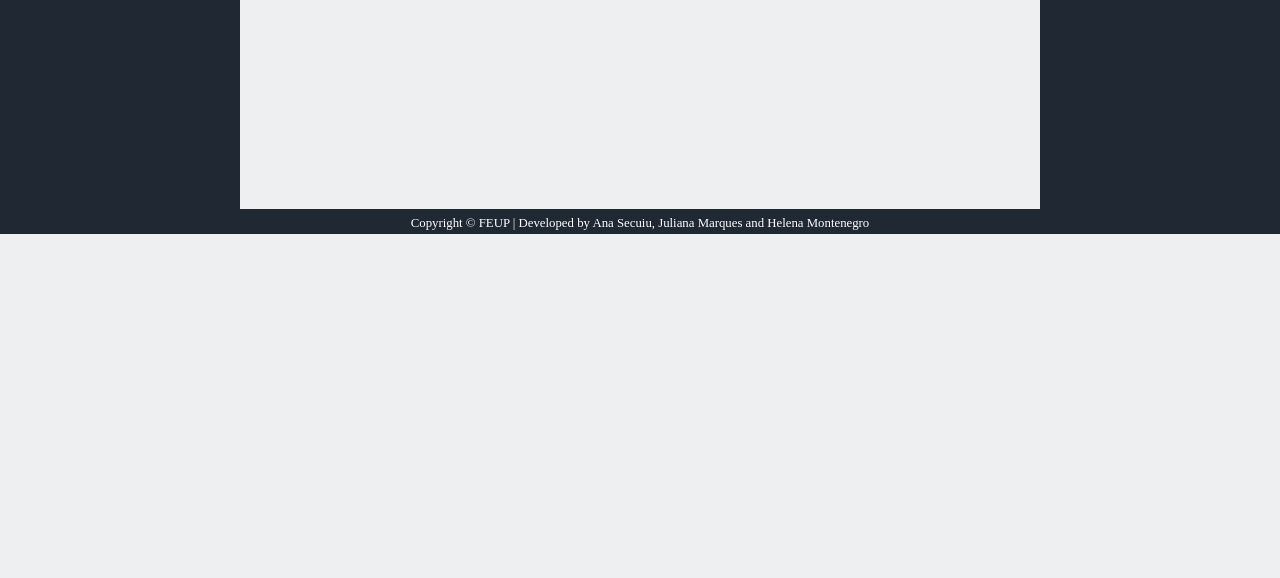
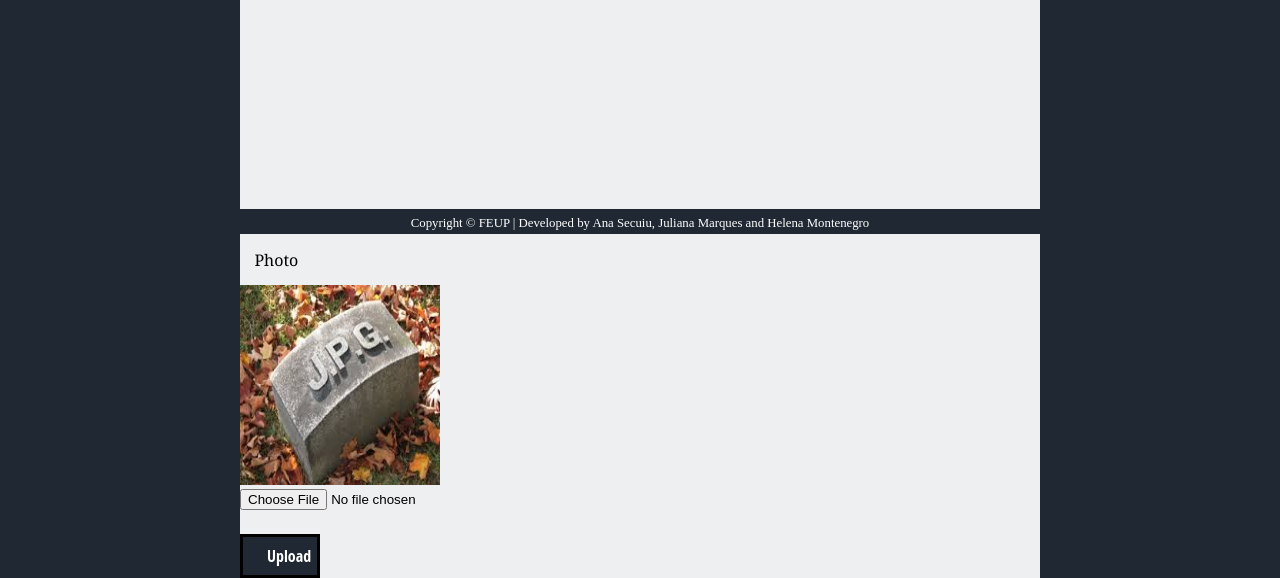
Before and after one commit to SmilingOwl/LTW-18-19, a PHP site: page /profile.php in a window 1280 px wide. Shown: the part 949-1527 px from the top of the page. Before the commit the page ends 1183 px from the top, so only its background shows below. Run offline with PHP 8.4, Linux system fonts and the light colour scheme; the visitor is signed in with stand-in values (Sample User, id 1); data comes from the database, SQL or seed files in the repository.

Commit message:
Add files via upload

```diff
--- a/php/profile.php
+++ b/php/profile.php
@@ -43,7 +43,16 @@
         <h4> My Stories: </h4>
         <?php include_once('../templates/show_stories.php');?>
     </section>
+    <div id="photo_field">
+            <form action="../actions/action_upload_photo.php" method="post" enctype="multipart/form-data">
+                <label>Photo</label>
+                <img id="photo" src=<?=$user['photo']?> alt="Profile picture">
+                <input type="file" name="fileToUpload" id="fileToUpload">
+                <input type="submit" name="Submit" value="Upload">
+            </form>
+    </div>
 </body>
+
 
 <footer>
     <?php include_once('../templates/common/footer.php');?>
```
